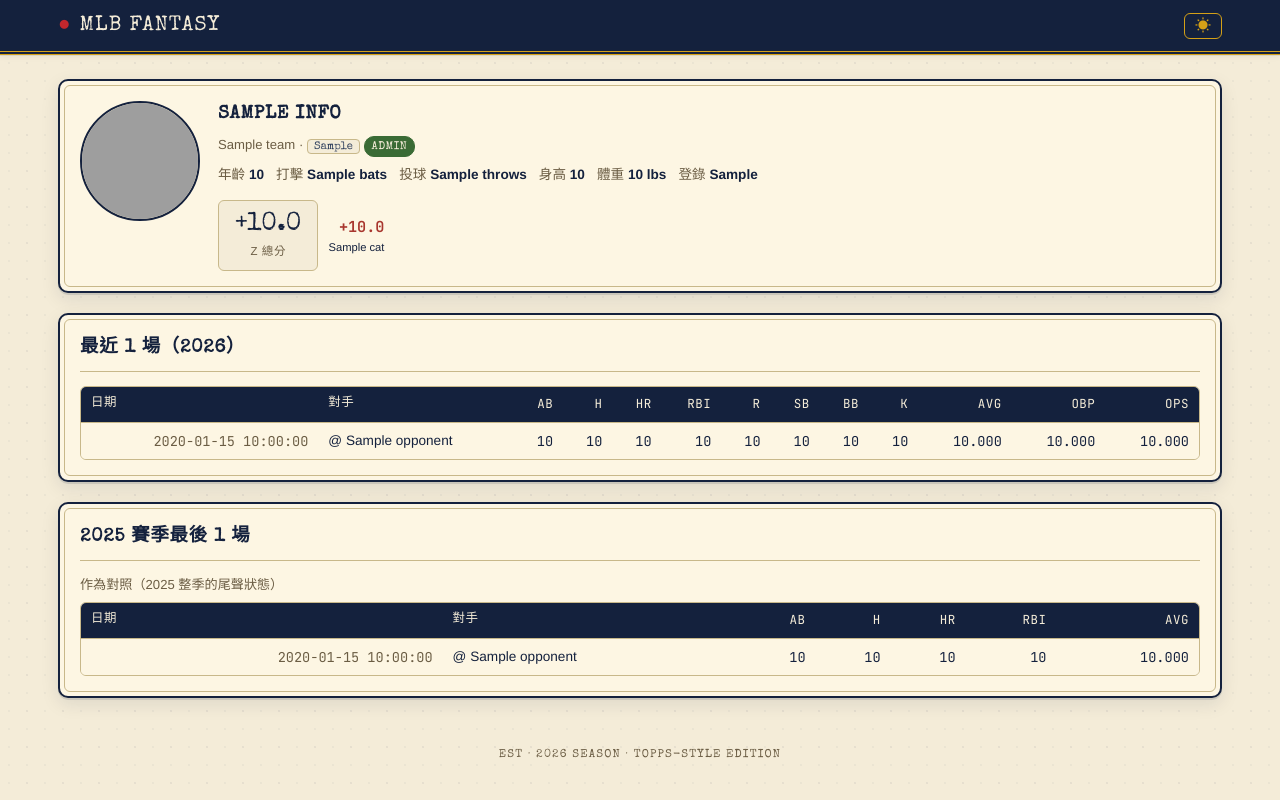
After one commit to CPoYing/mlb-fantasy, a Flask app: template templates/player.html in a window 1280 px wide. The commit adds this page. Run offline with Flask 3, Linux system fonts and the light colour scheme; the template is opened without the code that fills it: most values are stand-ins (such as "Sample title", 1, 10 or a date in 2020); grey boxes are pictures that could not be loaded.

Commit message:
phase 3 — player detail page + game log
mlb_stats additions
- get_player_info(player_id): bio (age, height, weight, bats/throws,
  primary position, current team, MLB debut date, headshot URL).
  Cached per id.
- get_player_game_log(player_id, season, group, limit=10): per-game
  stats sorted most-recent-first. Different field sets for hitting vs
  pitching (AB/H/HR/RBI/R/SB/BB/K/AVG/OBP/OPS vs IP/H/R/ER/BB/K/HR/W/
  SV/HLD/ERA). Cached per (id, season, group, date).
- _hitter_row / _pitcher_row now carry player_id through so callers
  can build /player/<id> links.

/player/<player_id> route
- Decides hitting vs pitching from primary_pos (P/SP/RP/TWP →
  pitching).
- Pulls 2026 last-10 game log + 2025 last-5 as reference.
- Looks up the player's player_values entry by normalized name so
  the page can show the z-score header (total + per-cat) alongside
  the raw stats.

templates/player.html
- Top card: headshot (img.mlbstatic.com), name, team, primary pos,
  role chip (SP/RP, closer/setup), age, bats, throws, height/weight,
  MLB debut.
- Z-score header (if player has a player_values entry): total +
  per-cat z mini-tiles colored on the same scale as rankings.
- 2026 game log table (12 cols hitting, 13 cols pitching) with
  light cell highlighting on HR/SB/W/SV/HLD and ERA color bands.
- 2025 reference log (5 games, fewer cols).

Rankings — names are now links
- p.name is rendered as <a href="/player/{player_id}"> when a
  player_id is available, dotted-underlined so it's discoverable
  without screaming. Click any player → opens their detail page.

Limitations
- Currently only rankings links to /player. Adding the same link
  to waiver / dashboard would need plumbing MLB player_id through
  the Yahoo data path (Yahoo only knows its own player_key), so
  that's a future addition.
- Two-way players currently show only one side of their stats —
  whichever the primary_pos points at. A toggle to switch could
  be added later.

```diff
--- a/app.py
+++ b/app.py
@@ -449,7 +449,8 @@ def api_rankings(league_key):
             x_src = x_hit if val["is_batter"] else x_pit
             adv.update(x_src.get(name_key, {}))
             return {
-                "name":               name_key.title(),
+                "name":               stats.get("name", name_key.title()),
+                "player_id":          stats.get("player_id"),
                 "position":           primary,
                 "eligible_positions": eligible,
                 "z_score":            round(val["total"], 2),
@@ -472,6 +473,42 @@ def api_rankings(league_key):
     except Exception as e:
         import traceback; traceback.print_exc()
         return jsonify({"error": str(e)}), 500
+
+
+@app.route("/player/<int:player_id>")
+def player_detail(player_id):
+    """Per-player detail page: bio, season summary, last 10 game log."""
+    if "access_token" not in session:
+        return redirect(url_for("login"))
+    try:
+        info = mlb_stats.get_player_info(player_id)
+        is_pitcher = info.get("primary_pos") in ("P", "SP", "RP", "TWP")
+        # TWP shows both sides; for v1 default to whichever has data
+        group = "pitching" if is_pitcher else "hitting"
+        game_log = mlb_stats.get_player_game_log(player_id, season=2026, group=group, limit=10)
+        game_log_prev = mlb_stats.get_player_game_log(player_id, season=2025, group=group, limit=5)
+
+        # Look up the player in player_values for cats / z if we have them
+        bv, pv = player_values.compute_player_values()
+        norm   = mlb_stats._normalize
+        nk     = norm(info.get("name", ""))
+        val    = (pv if is_pitcher else bv).get(nk, {})
+
+        leagues    = api.get_user_leagues()
+        league_key = leagues[0]["league_key"] if leagues else None
+        return render_template(
+            "player.html",
+            info=info,
+            is_pitcher=is_pitcher,
+            game_log=game_log,
+            game_log_prev=game_log_prev,
+            val=val,
+            league_key=league_key,
+            active_page="player",
+        )
+    except Exception as e:
+        import traceback; traceback.print_exc()
+        return render_template("error.html", error=str(e))
 
 
 @app.route("/prospects")
--- /dev/null
+++ b/templates/player.html
@@ -0,0 +1,161 @@
+{% extends "base.html" %}
+{% block title %}{{ info.name }}{% endblock %}
+{% block content %}
+
+<div class="card" style="display:flex;align-items:flex-start;gap:18px;flex-wrap:wrap">
+    {% if info.headshot %}
+    <img src="{{ info.headshot }}" alt="{{ info.name }}" style="width:120px;height:120px;border-radius:50%;border:2px solid var(--line-strong);object-fit:cover;background:var(--paper-deep)" onerror="this.style.display='none'">
+    {% endif %}
+    <div style="flex:1;min-width:240px">
+        <h2 class="section-title" style="border:0;padding:0;margin-bottom:6px">{{ info.name }}</h2>
+        <div class="hint" style="margin-bottom:8px">
+            {{ info.team }} ·
+            <span class="pos-chip">{{ info.primary_pos }}</span>
+            {% if val.role %}<span class="badge {% if val.role == 'SP' %}badge-gold{% else %}badge-green{% endif %}">{{ val.role }}</span>{% endif %}
+            {% if val.tier == 'closer' %}<span class="badge badge-gold">CLOSER</span>
+            {% elif val.tier == 'setup' %}<span class="badge badge-green">SETUP</span>{% endif %}
+        </div>
+        <div style="display:flex;flex-wrap:wrap;gap:12px;font-size:0.85rem;color:var(--muted)">
+            {% if info.age %}<span>年齡 <strong style="color:var(--ink)">{{ info.age }}</strong></span>{% endif %}
+            {% if info.bats %}<span>打擊 <strong style="color:var(--ink)">{{ info.bats }}</strong></span>{% endif %}
+            {% if info.throws %}<span>投球 <strong style="color:var(--ink)">{{ info.throws }}</strong></span>{% endif %}
+            {% if info.height %}<span>身高 <strong style="color:var(--ink)">{{ info.height }}</strong></span>{% endif %}
+            {% if info.weight %}<span>體重 <strong style="color:var(--ink)">{{ info.weight }} lbs</strong></span>{% endif %}
+            {% if info.mlb_debut %}<span>登錄 <strong style="color:var(--ink)">{{ info.mlb_debut }}</strong></span>{% endif %}
+        </div>
+        {% if val.total is not none %}
+        <div style="margin-top:14px;display:flex;flex-wrap:wrap;gap:10px;align-items:center">
+            <div class="stat-tile" style="text-align:center;padding:10px 16px">
+                <div class="val">{{ '%+.1f'|format(val.total) }}</div>
+                <div class="lbl">Z 總分</div>
+            </div>
+            {% for cat, z in val.cats.items() %}
+            <div style="text-align:center">
+                <div class="num {% if z >= 1 %}z-pos-2{% elif z >= 0 %}z-pos-1{% elif z <= -1 %}z-neg-2{% else %}z-neg-1{% endif %}" style="font-weight:700;font-size:0.95rem">{{ '%+.1f'|format(z) }}</div>
+                <div class="lbl" style="font-size:0.7rem">{{ cat }}</div>
+            </div>
+            {% endfor %}
+        </div>
+        {% endif %}
+    </div>
+</div>
+
+{# ── Recent game log (2026) ── #}
+<div class="card">
+    <h2>最近 {{ game_log|length }} 場（2026）</h2>
+    {% if game_log %}
+    <div class="tbl-wrap">
+    <table>
+        {% if is_pitcher %}
+        <thead>
+            <tr>
+                <th>日期</th><th>對手</th>
+                <th class="num">IP</th><th class="num">H</th><th class="num">R</th><th class="num">ER</th>
+                <th class="num">K</th><th class="num">BB</th><th class="num">HR</th>
+                <th class="num">W</th><th class="num">SV</th><th class="num">HLD</th>
+                <th class="num">ERA</th>
+            </tr>
+        </thead>
+        <tbody>
+        {% for g in game_log %}
+        <tr>
+            <td class="num" style="color:var(--muted)">{{ g.date }}</td>
+            <td>{% if g.home %}vs {% else %}@ {% endif %}{{ g.opponent }}</td>
+            <td class="num">{{ g.IP if g.IP is not none else '—' }}</td>
+            <td class="num">{{ g.H|int if g.H is not none else '—' }}</td>
+            <td class="num">{{ g.R|int if g.R is not none else '—' }}</td>
+            <td class="num">{{ g.ER|int if g.ER is not none else '—' }}</td>
+            <td class="num">{{ g.K|int if g.K is not none else '—' }}</td>
+            <td class="num">{{ g.BB|int if g.BB is not none else '—' }}</td>
+            <td class="num">{{ g.HR|int if g.HR is not none else '—' }}</td>
+            <td class="num {% if g.W and g.W > 0 %}z-pos-2{% endif %}">{{ g.W|int if g.W is not none else '—' }}</td>
+            <td class="num {% if g.SV and g.SV > 0 %}z-pos-2{% endif %}">{{ g.SV|int if g.SV is not none else '—' }}</td>
+            <td class="num {% if g.HLD and g.HLD > 0 %}z-pos-1{% endif %}">{{ g.HLD|int if g.HLD is not none else '—' }}</td>
+            <td class="num {% if g.ERA is not none and g.ERA <= 3 %}z-pos-2{% elif g.ERA is not none and g.ERA >= 5 %}z-neg-2{% endif %}">{{ "%.2f"|format(g.ERA) if g.ERA is not none else '—' }}</td>
+        </tr>
+        {% endfor %}
+        </tbody>
+        {% else %}
+        <thead>
+            <tr>
+                <th>日期</th><th>對手</th>
+                <th class="num">AB</th><th class="num">H</th><th class="num">HR</th>
+                <th class="num">RBI</th><th class="num">R</th><th class="num">SB</th>
+                <th class="num">BB</th><th class="num">K</th>
+                <th class="num">AVG</th><th class="num">OBP</th><th class="num">OPS</th>
+            </tr>
+        </thead>
+        <tbody>
+        {% for g in game_log %}
+        <tr>
+            <td class="num" style="color:var(--muted)">{{ g.date }}</td>
+            <td>{% if g.home %}vs {% else %}@ {% endif %}{{ g.opponent }}</td>
+            <td class="num">{{ g.AB|int if g.AB is not none else '—' }}</td>
+            <td class="num">{{ g.H|int if g.H is not none else '—' }}</td>
+            <td class="num {% if g.HR and g.HR > 0 %}z-pos-2{% endif %}">{{ g.HR|int if g.HR is not none else '—' }}</td>
+            <td class="num">{{ g.RBI|int if g.RBI is not none else '—' }}</td>
+            <td class="num">{{ g.R|int if g.R is not none else '—' }}</td>
+            <td class="num {% if g.SB and g.SB > 0 %}z-pos-1{% endif %}">{{ g.SB|int if g.SB is not none else '—' }}</td>
+            <td class="num">{{ g.BB|int if g.BB is not none else '—' }}</td>
+            <td class="num">{{ g.K|int if g.K is not none else '—' }}</td>
+            <td class="num">{{ "%.3f"|format(g.AVG) if g.AVG is not none else '—' }}</td>
+            <td class="num">{{ "%.3f"|format(g.OBP) if g.OBP is not none else '—' }}</td>
+            <td class="num">{{ "%.3f"|format(g.OPS) if g.OPS is not none else '—' }}</td>
+        </tr>
+        {% endfor %}
+        </tbody>
+        {% endif %}
+    </table>
+    </div>
+    {% else %}
+    <div class="empty">2026 沒有出賽紀錄</div>
+    {% endif %}
+</div>
+
+{# ── 2025 reference (collapsed by default look) ── #}
+{% if game_log_prev %}
+<div class="card">
+    <h2>2025 賽季最後 {{ game_log_prev|length }} 場</h2>
+    <div class="hint" style="margin-bottom:8px">作為對照（2025 整季的尾聲狀態）</div>
+    <div class="tbl-wrap">
+    <table>
+        {% if is_pitcher %}
+        <thead>
+            <tr><th>日期</th><th>對手</th><th class="num">IP</th><th class="num">K</th><th class="num">BB</th><th class="num">ERA</th></tr>
+        </thead>
+        <tbody>
+        {% for g in game_log_prev %}
+        <tr>
+            <td class="num" style="color:var(--muted)">{{ g.date }}</td>
+            <td>{% if g.home %}vs {% else %}@ {% endif %}{{ g.opponent }}</td>
+            <td class="num">{{ g.IP if g.IP is not none else '—' }}</td>
+            <td class="num">{{ g.K|int if g.K is not none else '—' }}</td>
+            <td class="num">{{ g.BB|int if g.BB is not none else '—' }}</td>
+            <td class="num">{{ "%.2f"|format(g.ERA) if g.ERA is not none else '—' }}</td>
+        </tr>
+        {% endfor %}
+        </tbody>
+        {% else %}
+        <thead>
+            <tr><th>日期</th><th>對手</th><th class="num">AB</th><th class="num">H</th><th class="num">HR</th><th class="num">RBI</th><th class="num">AVG</th></tr>
+        </thead>
+        <tbody>
+        {% for g in game_log_prev %}
+        <tr>
+            <td class="num" style="color:var(--muted)">{{ g.date }}</td>
+            <td>{% if g.home %}vs {% else %}@ {% endif %}{{ g.opponent }}</td>
+            <td class="num">{{ g.AB|int if g.AB is not none else '—' }}</td>
+            <td class="num">{{ g.H|int if g.H is not none else '—' }}</td>
+            <td class="num">{{ g.HR|int if g.HR is not none else '—' }}</td>
+            <td class="num">{{ g.RBI|int if g.RBI is not none else '—' }}</td>
+            <td class="num">{{ "%.3f"|format(g.AVG) if g.AVG is not none else '—' }}</td>
+        </tr>
+        {% endfor %}
+        </tbody>
+        {% endif %}
+    </table>
+    </div>
+</div>
+{% endif %}
+
+{% endblock %}
--- a/templates/rankings.html
+++ b/templates/rankings.html
@@ -245,10 +245,13 @@ function render() {
 
         const tierBadge = p.tier === 'closer' ? ' <span class="badge badge-gold">CL</span>' :
                           p.tier === 'setup'  ? ' <span class="badge badge-green">SU</span>' : '';
+        const nameCell = p.player_id
+            ? `<a href="/player/${p.player_id}" class="player-name" style="color:var(--ink);text-decoration:underline;text-decoration-style:dotted;text-decoration-color:var(--line)">${esc(p.name)}</a>`
+            : `<span class="player-name">${esc(p.name)}</span>`;
         return `<tr>
             <td class="num" style="color:var(--red);font-weight:700">${localRank}</td>
             <td class="name-cell">
-                <span class="player-name">${esc(p.name)}</span>${tierBadge}
+                ${nameCell}${tierBadge}
                 <span class="source-tag">${sourceLabel(p.source)}</span>
             </td>
             <td><div class="pos-chips">${ep}</div></td>
```
Also changed, not shown: mlb_stats.py (+108 -6 lines).
